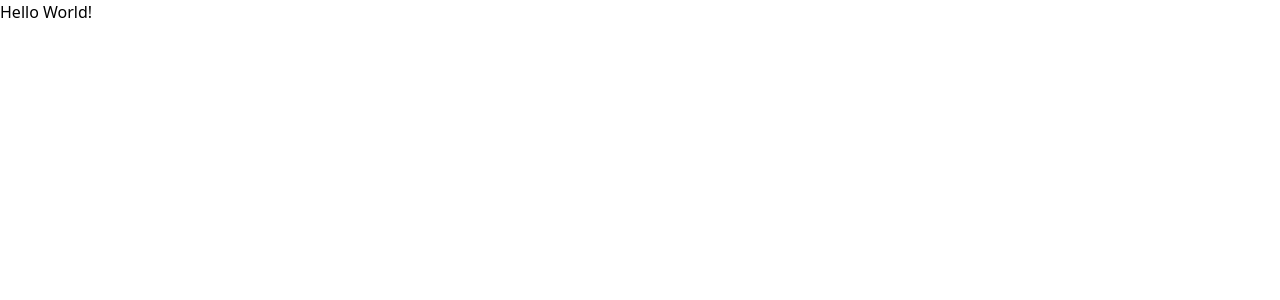
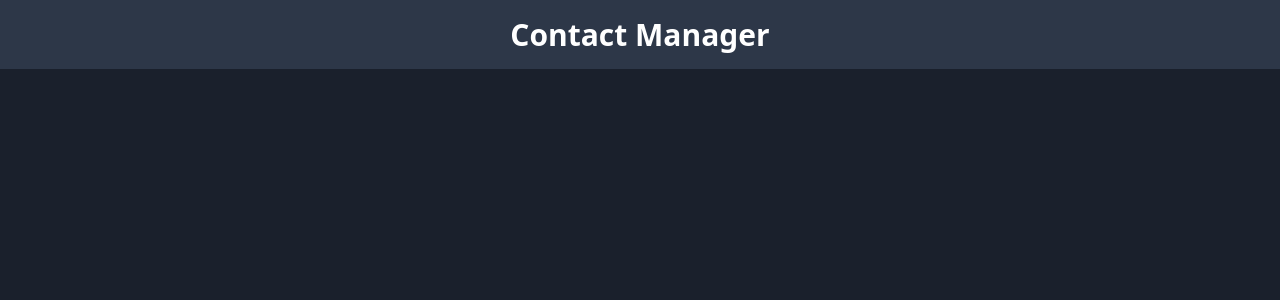
Before and after one commit to angel-codes/contact-manager, a React (Create React App) app: page / in a window 1280 px wide. Shown: the top 300 px of the page. Built offline with nearby package versions, Linux system fonts and the light colour scheme.

Commit message:
:sparkles: FEATURE(App): adding header

```diff
--- a/src/App.js
+++ b/src/App.js
@@ -2,7 +2,11 @@ import React from 'react';
 
 function App() {
   return (
-    <h1>Hello World!</h1>
+    <div className="min-h-screen bg-gray-900">
+      <div className="w-full py-3 bg-gray-800 text-center">
+        <h1 className="text-3xl text-white font-bold">Contact Manager</h1>
+      </div>
+    </div>
   );
 }
 
```
